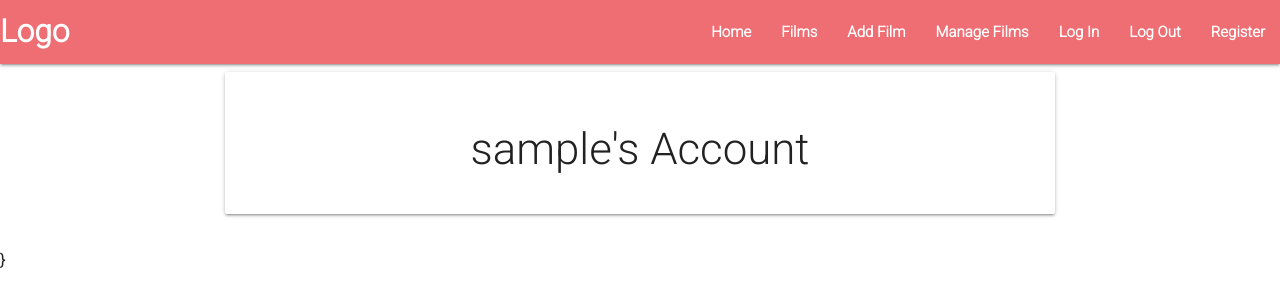
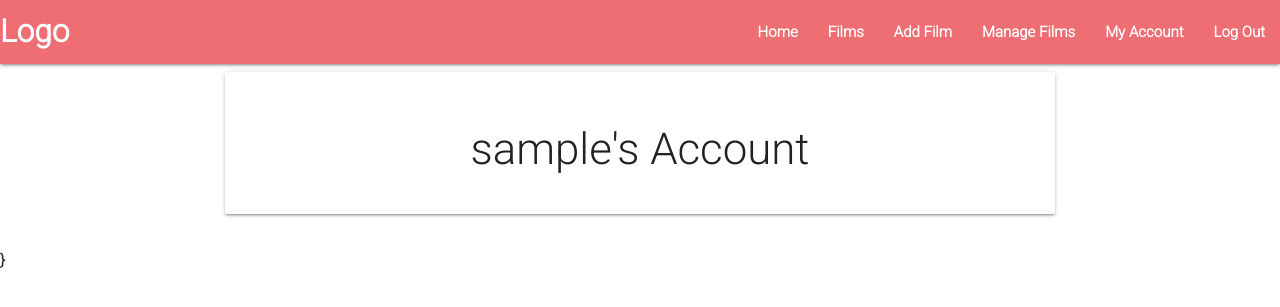
Before and after one commit to wilko90/Simply-Films, a Flask app: a page that uses templates/base.html in a window 1280 px wide. Shown: the top 307 px of the page. Run offline with Flask 2, Linux system fonts and the light colour scheme; the visitor is signed in with stand-in values (Sample User, id 1); a database or web service that is not in the repository returns one stand-in record (values such as "Sample title"); some libraries are stand-ins or nearby versions.

Commit message:
feat: Update nav bar

```diff
--- a/templates/base.html
+++ b/templates/base.html
@@ -25,11 +25,15 @@
             <ul class="right hide-on-med-and-down">
                 <li><a href="{{ url_for('home') }}">Home</a></li>
                 <li><a href="#">Films</a></li>
+                {% if session.user %}
                 <li><a href="#">Add Film</a></li>
                 <li><a href="#">Manage Films</a></li>
+                <li><a href="{{ url_for('account', username=session['user']) }}">My Account</a></li>
+                <li><a href="{{ url_for('logout') }}">Log Out</a></li>
+                {% else %}
                 <li><a href="{{ url_for('login') }}">Log In</a></li>
-                <li><a href="{{ url_for('logout') }}">Log Out</a></li>
                 <li><a href="{{ url_for('register') }}">Register</a></li>
+                {% endif %}
             </ul>
         </div>
     </nav>
@@ -38,7 +42,8 @@
         <li><a href="{{ url_for('home') }}">Home</a></li>
         <li><a href="#">Films</a></li>
         <li><a href="#">Add Film</a></li>
-        <li><a href="#">Films</a></li>
+        <li><a href="#">Manage Films</a></li>
+        <li><a href="{{ url_for('account', username=session['user']) }}">My Account</a></li>
         <li><a href="{{ url_for('login') }}">Log In</a></li>
         <li><a href="{{ url_for('logout') }}">Log Out</a></li>
         <li><a href="{{ url_for('register') }}">Register</a></li>
```
